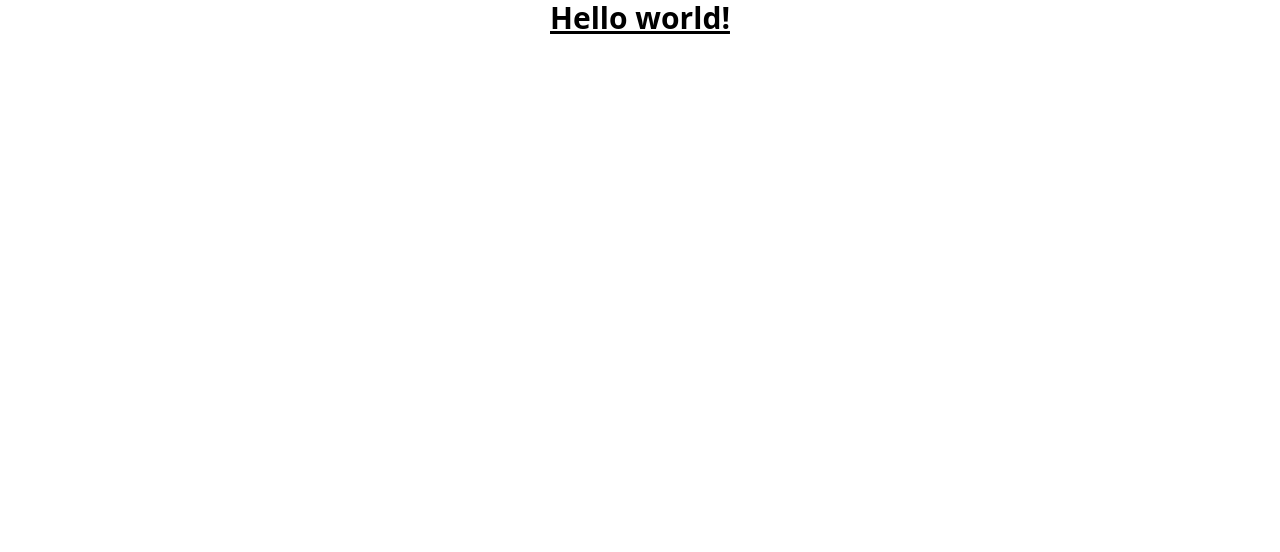
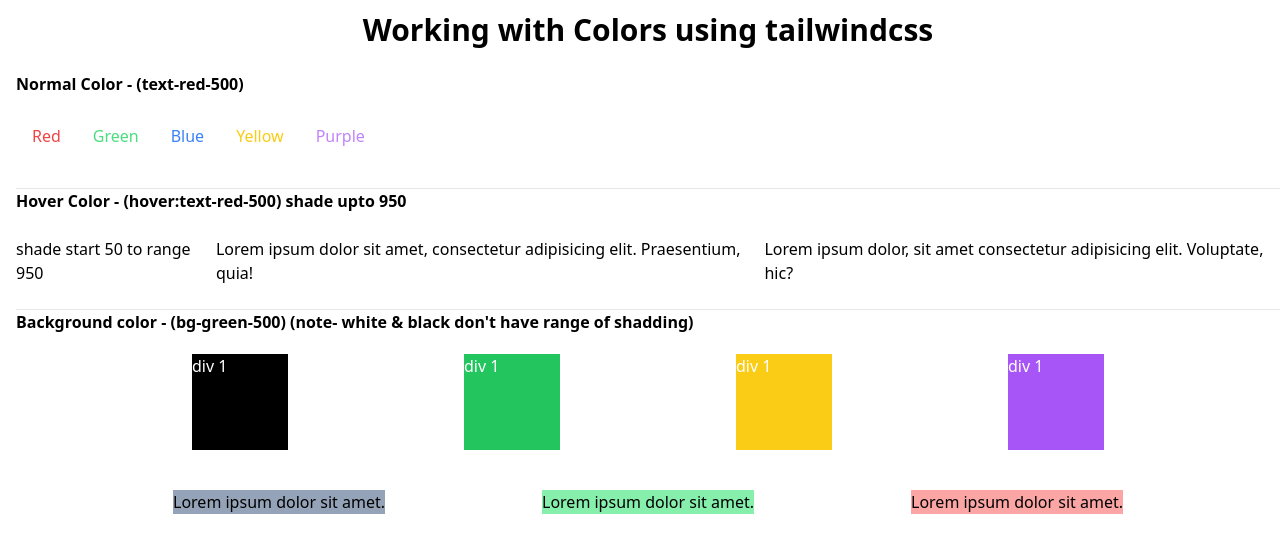
Before and after one commit to Jayeshgavit/Tailwind-CSS, a plain HTML site: page 01_basic_tailwind.html in a window 1280 px wide. Drawn offline with nearby package versions, Linux system fonts and the light colour scheme.

Commit message:
Add color examples and hover effects to Tailwind CSS tutorial

```diff
--- a/01_basic_tailwind.html
+++ b/01_basic_tailwind.html
@@ -1,13 +1,49 @@
 <!doctype html>
 <html>
+
 <head>
   <meta charset="UTF-8">
   <meta name="viewport" content="width=device-width, initial-scale=1.0">
+  <title>Colors in tailwindcss</title>
   <script src="https://cdn.tailwindcss.com"></script>
 </head>
-<body>
-  <h1 class="text-3xl font-bold underline text-center">
-    Hello world!
+
+<body class="ml-4">
+  <h1 class="text-3xl font-bold text-center pt-3 ">
+    Working with Colors using tailwindcss
   </h1>
+  <br>
+  <h2 class="font-semibold">Normal Color - (text-red-500)</h2>
+  <div class="flex flex-wrap justify-start pt-3">
+    <div class="p-4 text-red-500">Red</div>
+    <div class="p-4 text-green-400">Green</div>
+    <div class="p-4 text-blue-500">Blue</div>
+    <div class="p-4 text-yellow-400">Yellow</div>
+    <div class="p-4 text-purple-400">Purple</div>
+  </div><br><hr>
+
+
+  <h2 class="font-semibold">Hover Color - (hover:text-red-500) shade upto 950 </h2><br>
+  <div class="flex justify-evenly">
+    <p class="hover:text-red-500">shade start 50 to range 950 </p>
+    <p class="hover:text-green-500">Lorem ipsum dolor sit amet, consectetur adipisicing elit. Praesentium, quia!</p>
+    <p class="hover:text-blue-500">Lorem ipsum dolor, sit amet consectetur adipisicing elit. Voluptate, hic?</p>
+  </div><br><hr>
+
+
+  <h2 class="font-semibold">Background color - (bg-green-500) (note- white & black don't have range of shadding)</h2>
+  <div class="flex justify-evenly pt-5 text-white">
+    <div class="w-24 h-24 bg-black">div 1</div>
+    <div class="w-24 h-24 bg-green-500">div 1</div>
+    <div class="w-24 h-24 bg-yellow-400">div 1</div>
+    <div class="w-24 h-24 bg-purple-500">div 1</div>
+  </div>
+  <div class="flex justify-evenly pt-10 text-black">
+    <p class="bg-slate-400 ">Lorem ipsum dolor sit amet.</p>
+    <p class="bg-green-300 ">Lorem ipsum dolor sit amet.</p>
+    <p class="bg-red-300 ">Lorem ipsum dolor sit amet.</p>
+  </div>
+
 </body>
+
 </html>
```
